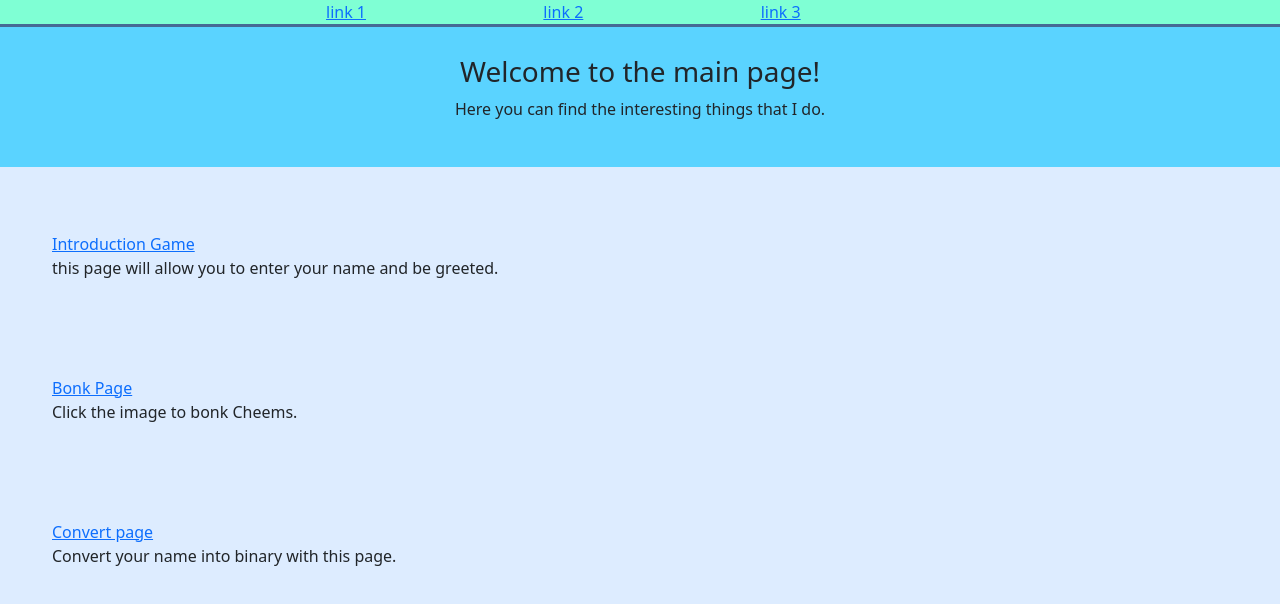
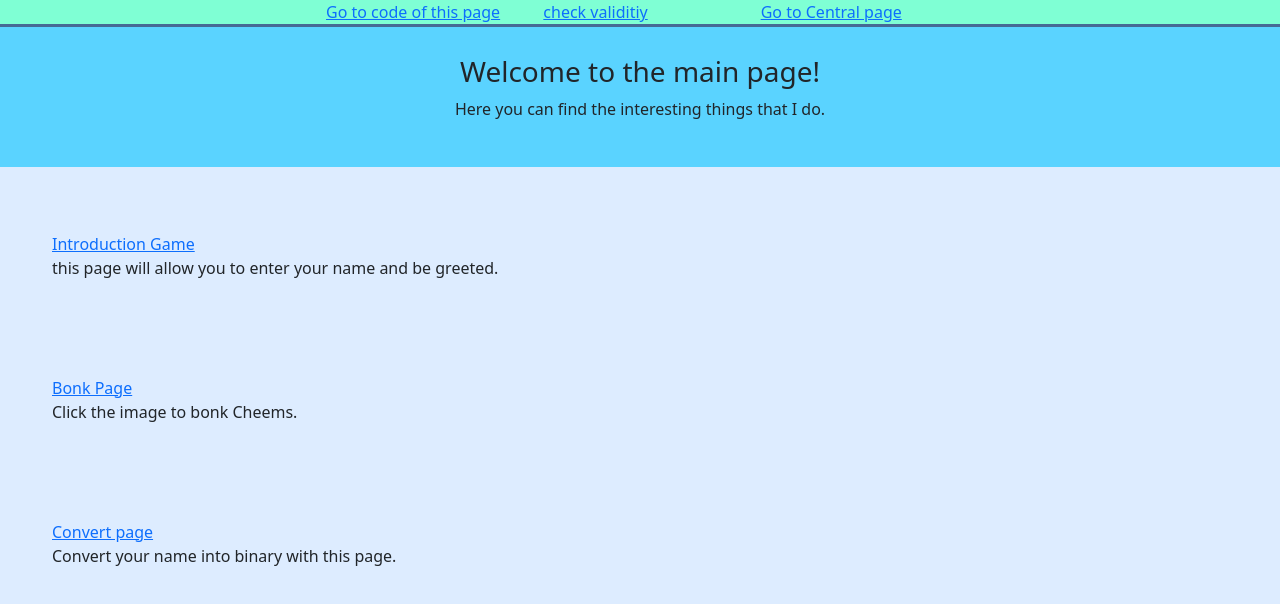
Before and after one commit to raidengreene/mainpageechofall2023, a plain HTML site: page index.html in a window 1280 px wide. Drawn offline with nearby package versions, Linux system fonts and the light colour scheme.

Commit message:
Add files via upload

```diff
--- a/index.html
+++ b/index.html
@@ -13,13 +13,13 @@
 <!-- links for all pages -->
 <div id="header-row" class="row justify-content-md-center">
   <div class="col-2">
-    <a href="">link 1</a>
+    <a href="https://raidengreene.github.io/mainpageechofall2023/" target="_blank">Go to code of this page</a>
   </div>
   <div class="col-2">
-    <a href="">link 2</a>
+    <a href="https://validator.w3.org/nu/?doc=https%3A%2F%2Fraidengreene.github.io%2Fmainpageechofall2023%2F" target="_blank">check validitiy</a>
   </div>
   <div class="col-2">
-    <a href="">link 3</a>
+    <a href="https://raidengreene.github.io/mainpageechofall2023/" target="_blank">Go to Central page</a>
   </div>
 </div>
 </header>
```
